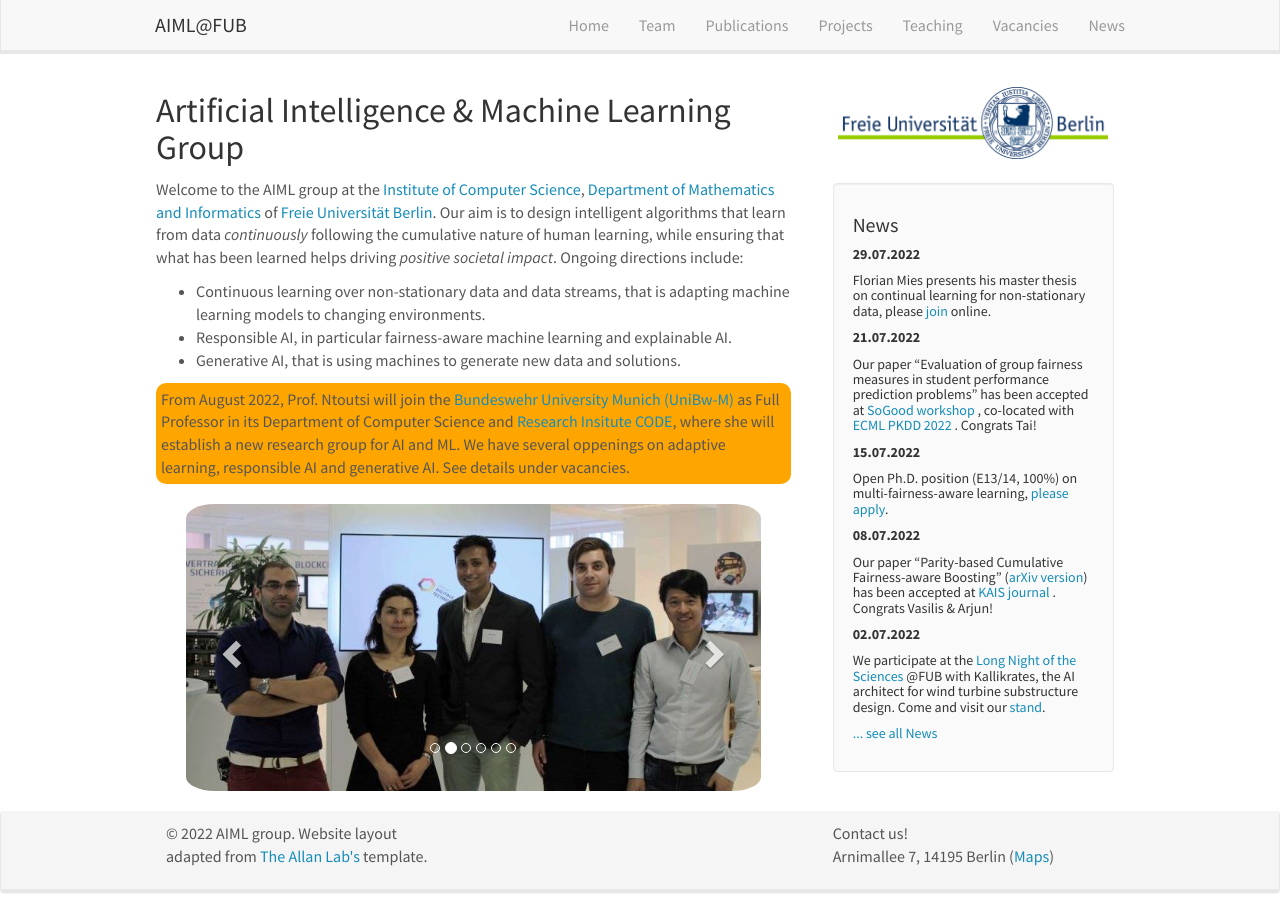
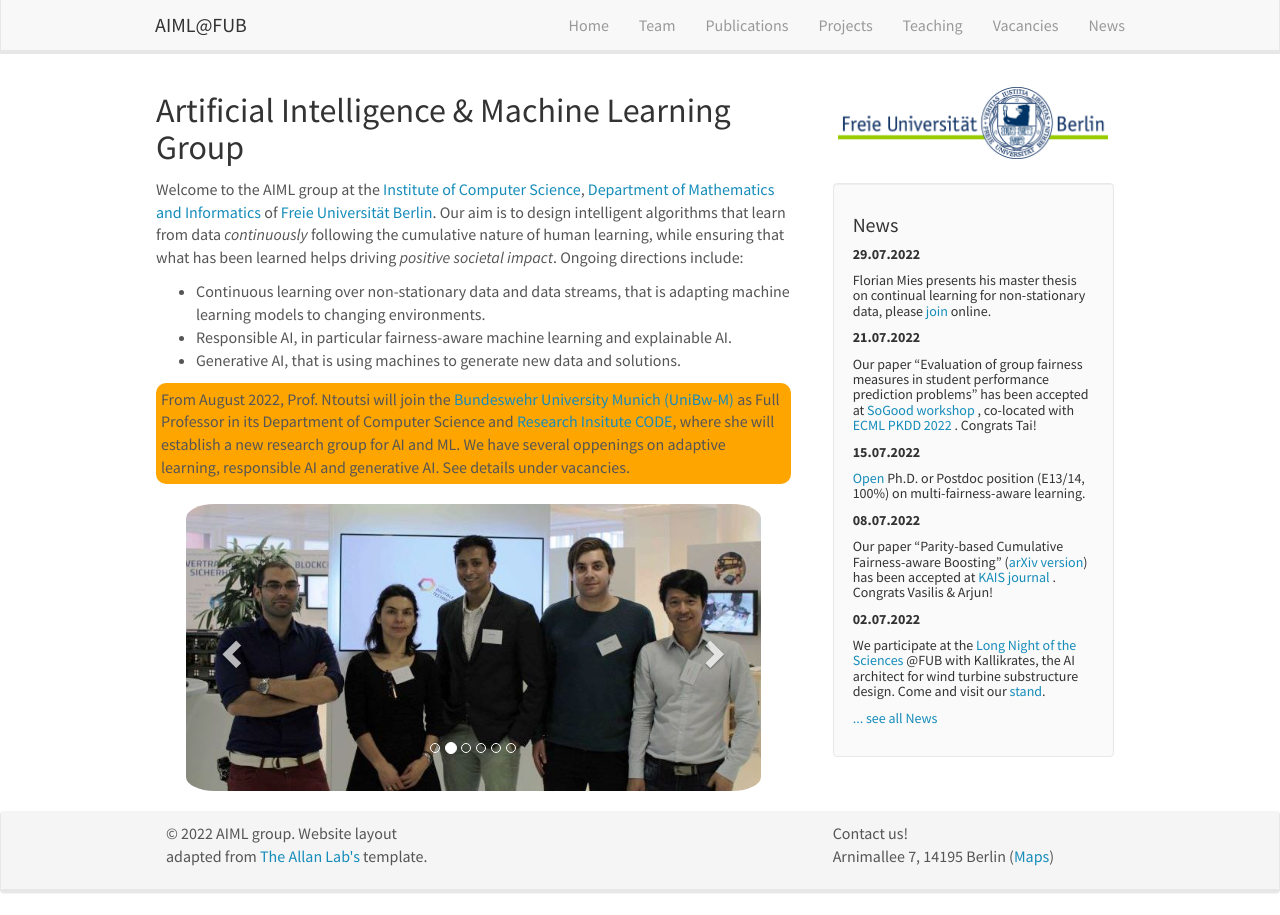
Before and after one commit to AIML-research/AIML-research.github.io, a Jekyll site: the page built from _pages/home.md, in a window 1280 px wide. Built offline with Jekyll 4.4.1, drawn with Linux system fonts in a browser that asks for light colours; nearby versions of some CDN libraries.

Commit message:
Update news.yml

```diff
--- a/_data/news.yml
+++ b/_data/news.yml
@@ -3,7 +3,7 @@
 - date: 21.07.2022
   headline: Our paper "Evaluation of group fairness measures in student performance prediction problems" has been accepted at <a href = "https://sites.google.com/view/ecmlpkddsogood2022" target ="_new"> SoGood workshop </a>, co-located with <a href = "https://2022.ecmlpkdd.org/" target = "_new">ECML PKDD 2022 </a>. Congrats Tai!
 - date: 15.07.2022
-  headline: Open Ph.D. position (E13/14, 100%) on multi-fairness-aware learning, <a href = "https://www.unibw.de/code/karriere/stellenausschreibung-en_aiml_fairness-aware-learning.pdf" target = "_new">please apply</a>.
+  headline: <a href = "https://www.unibw.de/code/karriere/stellenausschreibung-en_aiml_fairness-aware-learning.pdf" target = "_new">Open </a>Ph.D. or Postdoc position (E13/14, 100%) on multi-fairness-aware learning.
 - date: 08.07.2022
   headline: Our paper "Parity-based Cumulative Fairness-aware Boosting" (<a href = "https://arxiv.org/pdf/2201.01148v1.pdf" target = "_new">arXiv version</a>) has been accepted at <a href = "https://www.springer.com/journal/10115" target ="_new"> KAIS journal </a>. Congrats Vasilis & Arjun!
 - date: 02.07.2022
```
